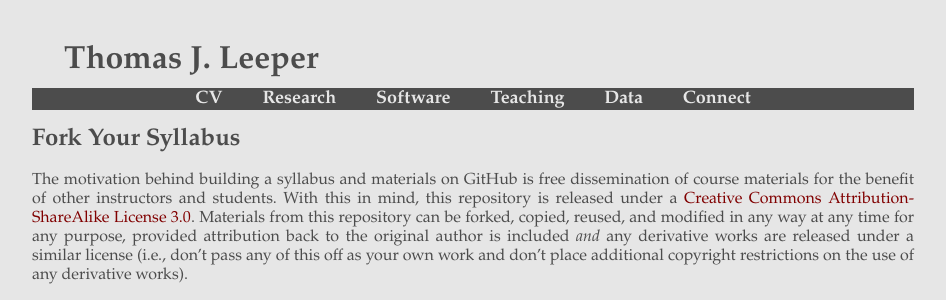
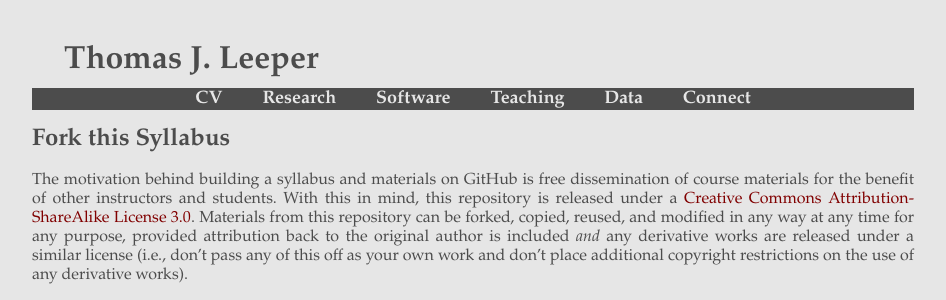
Before and after one commit to leeper/expcourse, a Jekyll site: the page built from fork.md, in a window 1280 px wide. Shown: the top 300 px of the page, without its empty margins (167-1113 px from the left). Built offline with Jekyll 4.4.1, drawn with Linux system fonts in a browser that asks for light colours.

Commit message:
Update fork.md

```diff
--- a/fork.md
+++ b/fork.md
@@ -3,7 +3,7 @@ layout: default
 title: Fork Experiments Course
 ---
 
-# Fork Your Syllabus #
+# Fork this Syllabus #
 
 The motivation behind building a syllabus and materials on GitHub is free dissemination of course materials for the benefit of other instructors and students. With this in mind, this repository is released under a [Creative Commons Attribution-ShareAlike License 3.0](http://creativecommons.org/licenses/by-sa/3.0/). Materials from this repository can be forked, copied, reused, and modified in any way at any time for any purpose, provided attribution back to the original author is included *and* any derivative works are released under a similar license (i.e., don't pass any of this off as your own work and don't place additional copyright restrictions on the use of any derivative works).
 
```
